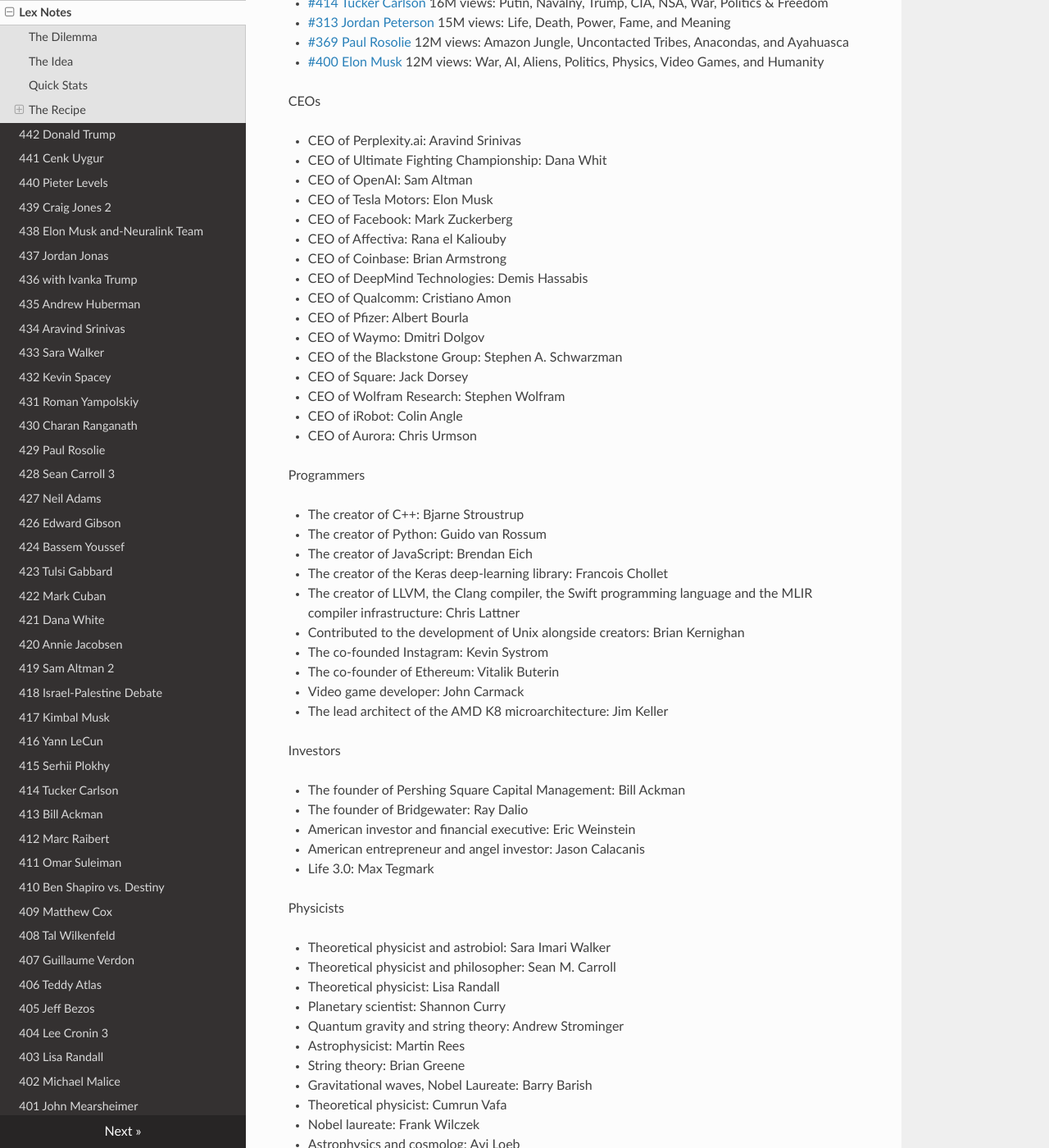
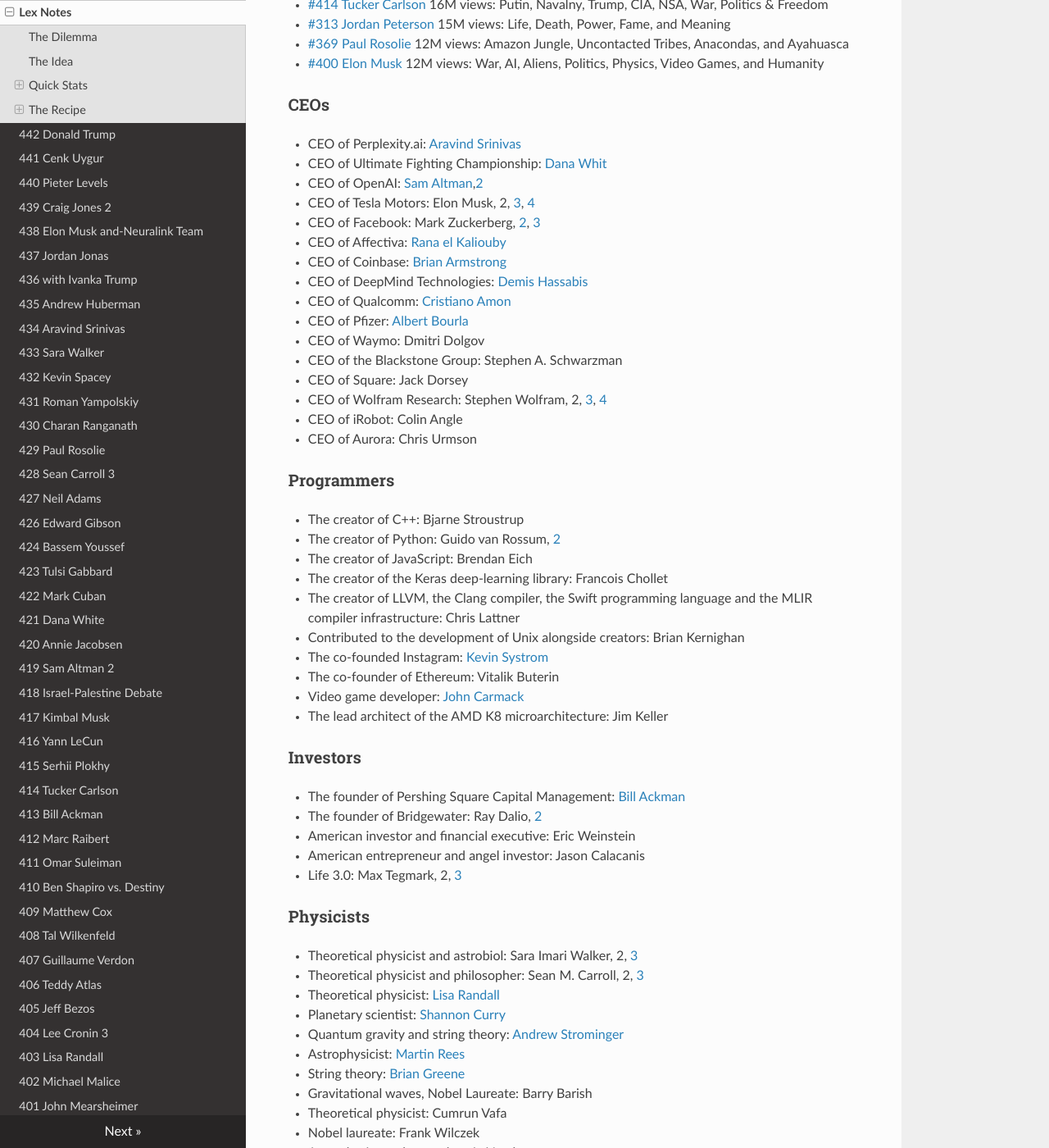
Before and after one commit to Just-Learning/lexnotes, an MkDocs documentation site: the page built from docs/index.md, in a window 1280 px wide and 1400 px high, scrolled down 1107 px. Shown: the whole window at 82% size. Built offline with MkDocs 1.6.1, drawn with Linux system fonts in a browser that asks for light colours; nearby versions of some CDN libraries; some of the changed text lies outside the part shown.

Commit message:
add link to quick stats

```diff
--- a/docs/index.md
+++ b/docs/index.md
@@ -34,7 +34,7 @@
 
 ## Quick Stats
 
-Most popular episodes 🔥🔥🔥
+### Most popular episodes 🔥🔥🔥
 
 - [#310 Andrew Bustamante](https://lexnotes.justlearning.club/310-andrew-bustamante/) 18M views: CIA Spy
 - [#414 Tucker Carlson](https://lexnotes.justlearning.club/414-tucker-carlson/) 16M views: Putin, Navalny, Trump, CIA, NSA, War, Politics & Freedom
@@ -42,68 +42,67 @@
 - [#369 Paul Rosolie](https://lexnotes.justlearning.club/369-paul-rosolie/) 12M views: Amazon Jungle, Uncontacted Tribes, Anacondas, and Ayahuasca
 - [#400 Elon Musk](https://lexnotes.justlearning.club/400-elon-musk-4/) 12M views: War, AI, Aliens, Politics, Physics, Video Games, and Humanity
 
-CEOs
+### CEOs
 
-- CEO of Perplexity.ai: Aravind Srinivas
-- CEO of Ultimate Fighting Championship: Dana Whit
-- CEO of OpenAI: Sam Altman
-- CEO of Tesla Motors: Elon Musk
-- CEO of Facebook: Mark Zuckerberg
-- CEO of Affectiva: Rana el Kaliouby
-- CEO of Coinbase: Brian Armstrong
-- CEO of DeepMind Technologies: Demis Hassabis
-- CEO of Qualcomm: Cristiano Amon
-- CEO of Pfizer: Albert Bourla
+- CEO of Perplexity.ai: [Aravind Srinivas](https://lexnotes.justlearning.club/434-aravind-srinivas/)
+- CEO of Ultimate Fighting Championship: [Dana Whit](https://lexnotes.justlearning.club/421-dana-white/)
+- CEO of OpenAI: [Sam Altman](https://lexnotes.justlearning.club/367-sam-altman/),[2](https://lexnotes.justlearning.club/419-sam-altman-2/)
+- CEO of Tesla Motors: Elon Musk, 2, [3](https://lexnotes.justlearning.club/252-elon-musk-3/), [4](https://lexnotes.justlearning.club/400-elon-musk-4/)
+- CEO of Facebook: Mark Zuckerberg, [2](https://lexnotes.justlearning.club/383-mark-zuckerberg-2/), [3](https://lexnotes.justlearning.club/398-mark-zuckerberg-3/)
+- CEO of Affectiva: [Rana el Kaliouby](https://lexnotes.justlearning.club/322-rana-el-kaliouby/)
+- CEO of Coinbase: [Brian Armstrong](https://lexnotes.justlearning.club/307-brian-armstrong/)
+- CEO of DeepMind Technologies: [Demis Hassabis](https://lexnotes.justlearning.club/299-demis-hassabis/)
+- CEO of Qualcomm: [Cristiano Amon](https://lexnotes.justlearning.club/280-cristiano-amon/)
+- CEO of Pfizer: [Albert Bourla](https://lexnotes.justlearning.club/249-albert-bourla/)
 - CEO of Waymo: Dmitri Dolgov
 - CEO of the Blackstone Group: Stephen A. Schwarzman
 - CEO of Square: Jack Dorsey
-- CEO of Wolfram Research: Stephen Wolfram
+- CEO of Wolfram Research: Stephen Wolfram, 2, [3](https://lexnotes.justlearning.club/234-stephen-wolfram-3/), [4](https://lexnotes.justlearning.club/376-stephen-wolfram-4/)
 - CEO of iRobot: Colin Angle
 - CEO of Aurora: Chris Urmson
 
-Programmers
+### Programmers
 
 - The creator of C++: Bjarne Stroustrup
-- The creator of Python: Guido van Rossum
+- The creator of Python: Guido van Rossum, [2](https://lexnotes.justlearning.club/341-guido-van-rossum-2/)
 - The creator of JavaScript: Brendan Eich
 - The creator of the Keras deep-learning library: Francois Chollet
 - The creator of LLVM, the Clang compiler, the Swift programming language and the MLIR compiler infrastructure: Chris Lattner
 - Contributed to the development of Unix alongside creators: Brian Kernighan
-- The co-founded Instagram: Kevin Systrom
+- The co-founded Instagram: [Kevin Systrom](https://lexnotes.justlearning.club/243-kevin-systrom/)
 - The co-founder of Ethereum: Vitalik Buterin
-- Video game developer: John Carmack
+- Video game developer: [John Carmack](https://lexnotes.justlearning.club/309-john-carmack/)
 - The lead architect of the AMD K8 microarchitecture: Jim Keller
 
-Investors
+### Investors
 
-- The founder of Pershing Square Capital Management: Bill Ackman
-- The founder of Bridgewater: Ray Dalio
+- The founder of Pershing Square Capital Management: [Bill Ackman](https://lexnotes.justlearning.club/413-bill-ackman/)
+- The founder of Bridgewater: Ray Dalio, [2](https://lexnotes.justlearning.club/251-ray-dalio-2/)
 - American investor and financial executive: Eric Weinstein
 - American entrepreneur and angel investor: Jason Calacanis
-- Life 3.0: Max Tegmark
+- Life 3.0: Max Tegmark, 2, [3](https://lexnotes.justlearning.club/371-max-tegmark-3/)
 
-Physicists
+### Physicists
 
-- Theoretical physicist and astrobiol: Sara Imari Walker
-- Theoretical physicist and philosopher: Sean M. Carroll
-- Theoretical physicist: Lisa Randall
-- Planetary scientist: Shannon Curry
-- Quantum gravity and string theory: Andrew Strominger
-- Astrophysicist: Martin Rees
-- String theory: Brian Greene
+- Theoretical physicist and astrobiol: Sara Imari Walker, 2, [3](https://lexnotes.justlearning.club/433-sara-walker-3/)
+- Theoretical physicist and philosopher: Sean M. Carroll, 2, [3](https://lexnotes.justlearning.club/428-sean-carroll-3/)
+- Theoretical physicist: [Lisa Randall](https://lexnotes.justlearning.club/403-lisa-randall/)
+- Planetary scientist: [Shannon Curry](https://lexnotes.justlearning.club/366-shannon-curry/)
+- Quantum gravity and string theory: [Andrew Strominger](https://lexnotes.justlearning.club/359-andrew-strominger/)
+- Astrophysicist: [Martin Rees](https://lexnotes.justlearning.club/305-martin-rees/)
+- String theory: [Brian Greene](https://lexnotes.justlearning.club/232-brian-greene/)
 - Gravitational waves, Nobel Laureate: Barry Barish
 - Theoretical physicist: Cumrun Vafa
 - Nobel laureate: Frank Wilczek
 - Astrophysics and cosmolog: Avi Loeb
 - Astrophysicist: Alex Filippenko
 - Physicist & public lecturer: Harry Cliff
-- Computer algebra and theoretical physics: Stephen Wolfram
 - Theoretical physicist: Lee Smolin
 - Supersymmetry, supergravity, and superstring theory: Sylvester James Gates
 - Science writer: Michio Kaku
 - String theory, quantum field theory: Leonard Susskind
 
-OpenAI Crew
+### OpenAI Crews
 
 - CEO: Sam Altman
 - President: Greg Brockman
@@ -112,7 +111,7 @@
 - The Codex research: Wojciech Zaremba
 - ex-OpenAI core member: Ilya Sutskever
 
-Top 5 episodes of 2024
+### Top 5 episodes of 2024
 
 - [#414 Tucker Carlson](https://lexnotes.justlearning.club/414-tucker-carlson/) 16M views: Putin, Navalny, Trump, CIA, NSA, War, Politics & Freedom 🔥
 - [#410 Ben Shapiro vs Destiny Debate](https://lexnotes.justlearning.club/410-ben-shapiro-destiny/) 11M views: Politics, Jan 6, Israel, Ukraine & Wokeism
@@ -120,7 +119,7 @@
 - [#418 Israel-Palestine Debate](https://lexnotes.justlearning.club/418-israel-palestine-debate/) 3M views: Finkelstein, Destiny, M. Rabbani & Benny Morris
 - [#428 Sean Carroll](https://lexnotes.justlearning.club/428-sean-carroll-3/) 3M views: General Relativity, Quantum Mechanics, Black Holes & Aliens
 
-Top 5 episodes of 2023
+### Top 5 episodes of 2023
 
 - [#369 Paul Rosolie](https://lexnotes.justlearning.club/369-paul-rosolie/) 12M views: Amazon Jungle, Uncontacted Tribes, Anacondas, and Ayahuasca 🔥
 - [#400 Elon Musk](https://lexnotes.justlearning.club/400-elon-musk-4/) 12M views: War, AI, Aliens, Politics, Physics, Video Games, and Humanity 🔥
@@ -128,7 +127,7 @@
 - [#401 John Mearsheimer](https://lexnotes.justlearning.club/401-john-mearsheimer/) 7M views: Israel-Palestine, Russia-Ukraine, China, NATO, and WW3
 - [#367 Sam Altman](https://lexnotes.justlearning.club/367-sam-altman/) 7M views: OpenAI CEO on GPT-4, ChatGPT, and the Future of AI
 
-Top 5 episodes of 2022
+### Top 5 episodes of 2022
 
 - [#310 Andrew Bustamante](https://lexnotes.justlearning.club/310-andrew-bustamante/) 18M views: CIA Spy 🔥
 - [#313 Jordan Peterson](https://lexnotes.justlearning.club/313-jordan-peterson/) 15M views: Life, Death, Power, Fame, and Meaning 🔥
@@ -136,7 +135,7 @@
 - [#276 Michael Saylor](https://lexnotes.justlearning.club/276-michael-saylor/) 10M views: Bitcoin, Inflation, and the Future of Money
 - [#272 Brett Johnson](https://www.youtube.com/watch?v=cC1LFC0KFSw) 9M views: US Most Wanted Cybercriminal
 
-Top 5 episodes of 2021
+### Top 5 episodes of 2021
 
 - [#252 Elon Musk](https://lexnotes.justlearning.club/252-elon-musk-3/) 11M views: SpaceX, Mars, Tesla Autopilot, Self-Driving, Robotics, and AI
 - [#185 Sam Harris](https://www.youtube.com/watch?v=4dC_nRYIDZU) 7M views: Consciousness, Free Will, Psychedelics, AI, UFOs, and Meaning
@@ -144,7 +143,7 @@
 - [#234 Stephen Wolfram](https://lexnotes.justlearning.club/234-stephen-wolfram-3/) 4M views: Complexity and the Fabric of Reality
 - [#182 John Danaher](https://www.youtube.com/watch?v=ktuw6Ow4sd0) 4M views: The Path to Mastery in Jiu Jitsu, Grappling, Judo, and MMA
 
-Top 5 episodes of 2020
+### Top 5 episodes of 2020
 
 - [#85 Roger Penrose](https://www.youtube.com/watch?v=orMtwOz6Db0) 2M views: Physics of Consciousness and the Infinite Universe
 - [#80 Vitalik Buterin](https://www.youtube.com/watch?v=3x1b_S6Qp2Q) 2M views: Ethereum, Cryptocurrency, and the Future of Money
@@ -152,7 +151,7 @@
 - [#88 Eric Weinstein](https://www.youtube.com/watch?v=rIAZJNe7YtE) 1M views: Geometric Unity and the Call for New Ideas & Institutions
 - [#83 Nick Bostrom](https://www.youtube.com/watch?v=rfKiTGj-zeQ) 1M views: Simulation and Superintelligence
 
-Top 5 episodes of 2019
+### Top 5 episodes of 2019
 
 - [#45 Michio Kaku](https://www.youtube.com/watch?v=kD5yc1LQrpQ) 5M views: Future of Humans, Aliens, Space Travel & Physics
 - [#49 Elon Musk](https://www.youtube.com/watch?v=smK9dgdTl40) 2M views: Neuralink, AI, Autopilot, and the Pale Blue Dot
@@ -160,7 +159,7 @@
 - [#47 Sean Carroll](https://www.youtube.com/watch?v=iNqqOLscOBY) 1M views: Quantum Mechanics and the Many-Worlds Interpretation
 - [#48 Bjarne Stroustrup](https://www.youtube.com/watch?v=uTxRF5ag27A) 1M views: C++
 
-Top 5 episodes of 2018
+### Top 5 episodes of 2018
 
 - [#1 Max Tegmark](https://www.youtube.com/watch?v=Gi8LUnhP5yU) 319K views: Life 3.0
 - [#6 Guido van Rossum](https://www.youtube.com/watch?v=ghwaIiE3Nd8) 295K views: Python
@@ -168,7 +167,7 @@
 - [#9 Stuart Russell](https://www.youtube.com/watch?v=KsZI5oXBC0k) 190K views: Long-Term Future of Artificial Intelligence
 - [#3 Steven Pinker](https://www.youtube.com/watch?v=epQxfSp-rdU) 136K views: AI in the Age of Reason
 
-Longest episodes ⏳
+### Longest episodes ⏳
 
 - [#438 Elon Musk and Neuralink Team](https://www.youtube.com/watch?v=Kbk9BiPhm7o) 8.6hr: Neuralink and the Future of Humanity
 - [#331 Balaji Srinivasan](https://www.youtube.com/watch?v=VeH7qKZr0WI) 7.8hr: How to Fix Government, Twitter, Science, and the FDA
@@ -176,7 +175,7 @@
 - [#356 Tim Dodd](https://www.youtube.com/watch?v=5eK5A_43pkE) 5.3hr: SpaceX, Starship, Rocket Engines, and Future of Space Travel
 - [#309 John Carmack](https://www.youtube.com/watch?v=I845O57ZSy4) 5.2hr: Doom, Quake, VR, AGI, Programming, Video Games, and Rockets
 
-Shortest episodes
+### Shortest episodes
 
 - [#18 Elon Musk](https://www.youtube.com/watch?v=dEv99vxKjVI) 30min: Tesla Autopilot
 - [#8 Eric Schmidt](https://www.youtube.com/watch?v=hIC9FQpxVwQ) 30min: Google
```
